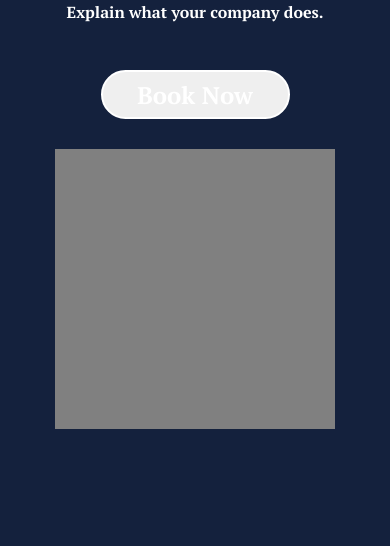
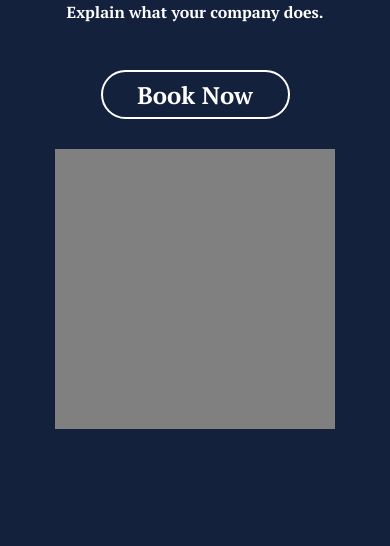
Before and after one commit to danialhasan/car-site, a plain HTML site: page index.html in a window 390 px wide. Shown: the part 262-808 px from the top of the page. Drawn offline with nearby package versions, Linux system fonts and the light colour scheme; a web font is replaced by a local one.

Commit message:
minor tweaks

```diff
--- a/index.html
+++ b/index.html
@@ -29,7 +29,7 @@
     <div class="main-sub-header ">
         <h2>Explain what your company does.</h2>
     </div>
-    <button class="primary-btn book-now "></button>
+    <button class="primary-btn">Book Now</button>
     <div class="main-image">
     </div>
     <h2 class="service_header">Our Services</h2>
--- a/style.css
+++ b/style.css
@@ -102,10 +102,10 @@ nav {
     font-weight: normal;
 }
 
-.book-now:after {
+/* .book-now:after {
     content: "Book Now";
     font-family: 'PT Serif', serif;
-}
+} */
 
 .main-header {
     font-size: 64px;
@@ -137,9 +137,11 @@ nav {
     height: 49px;
     border-radius: 25px;
     font-size: 24px;
-    border: none;
+    background-color:#14213D;
+    color:white;
+    border: 2px solid white;
     font-weight: bold;
-
+    font-family: 'PT Serif', serif;
 }
 
 .main-image {
@@ -462,10 +464,10 @@ footer {
 }
 
 @media only screen and (max-width: 1200px) {
-    body {
-        /* background-color: lightblue; */
-        /* border: 1px solid red; */
-    }
+    /* body {
+        background-color: lightblue; */
+        /* border: 1px solid red;
+    } */
 
     .logo-container {
         margin-left: 40px;
@@ -527,9 +529,10 @@ footer {
         /* background-color: red; */
     }
     .primary-btn{
-        border:2px solid white;
+        /* border:2px solid white; */
+        background-color:#14213D;
         display:block;
-        color:white;
+        /* color:white; */
         text-align: center;
         margin:50px auto 0px auto;
     }
```
